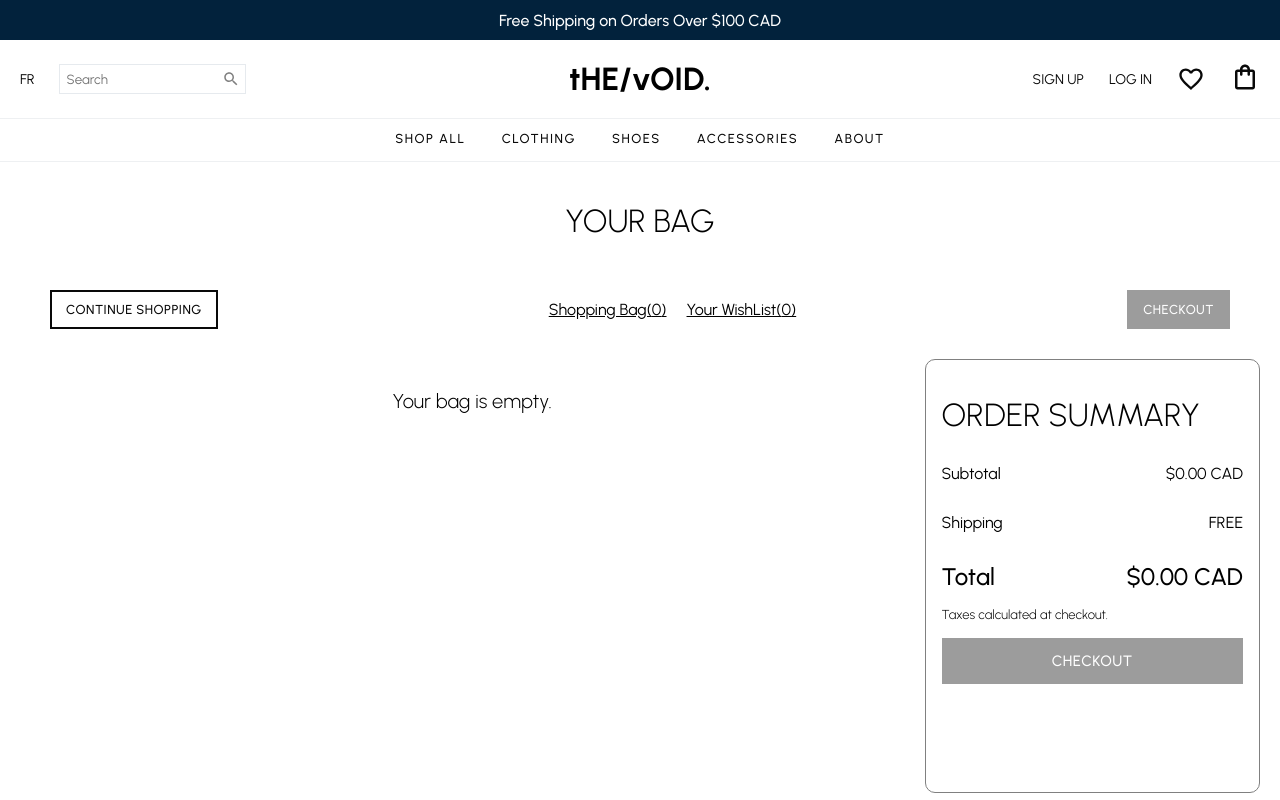
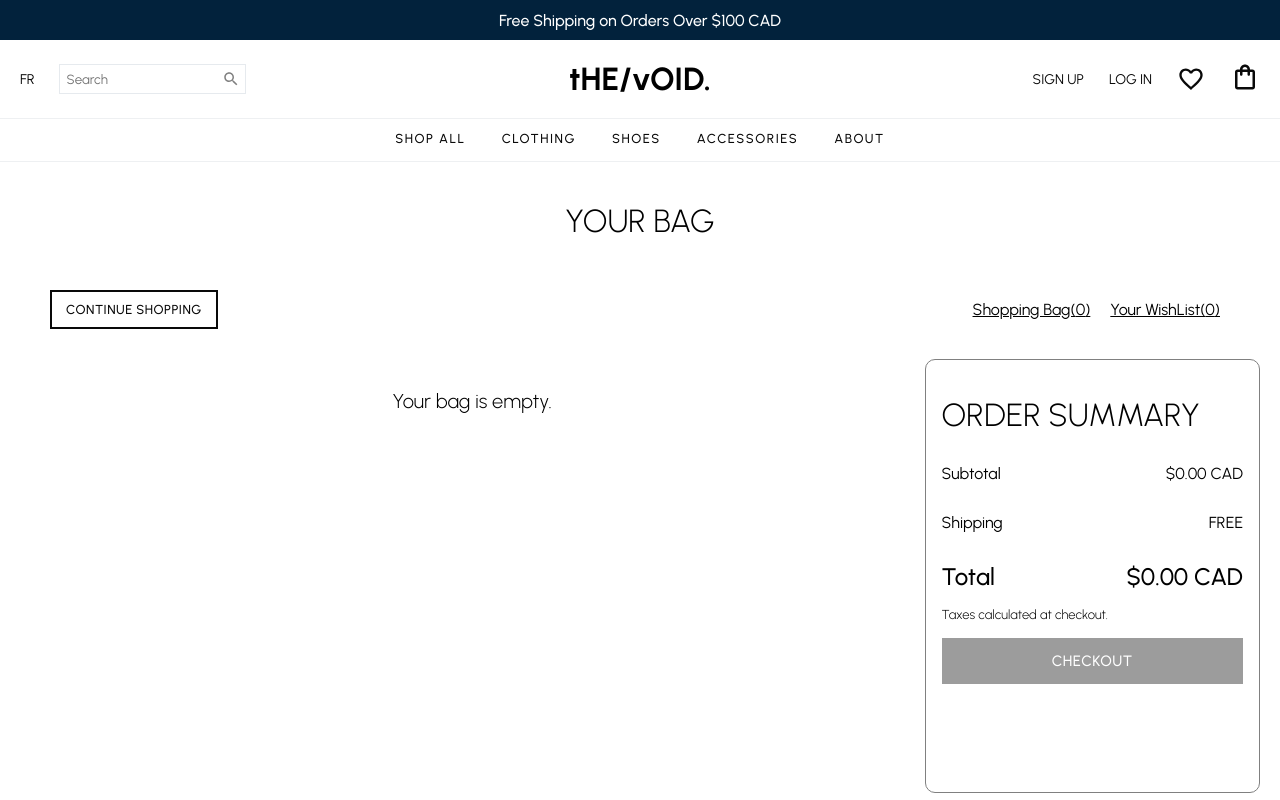
Before and after one commit to Cyme101/thevoid, a React (Vite) app: page /bag in a window 1280 px wide. Shown: the top 800 px of the page. Built offline with nearby package versions, Linux system fonts and the light colour scheme.

Commit message:
Keep a single checkout button on the bag page
Remove the CHECKOUT button from the top row; the one in the order
summary, under the total, remains.

```diff
--- a/src/pages/Bag.jsx
+++ b/src/pages/Bag.jsx
@@ -208,15 +208,6 @@ const Bag = () => {
               Your WishList({savedCount})
             </TopWishList>
           </TopInfo>
-          <Button
-            type="button"
-            $variant="filled"
-            $size="sm"
-            disabled={isEmpty}
-            onClick={goToCheckout}
-          >
-            CHECKOUT
-          </Button>
         </Top>
         <Bottom>
           <ProductInfo>
```
